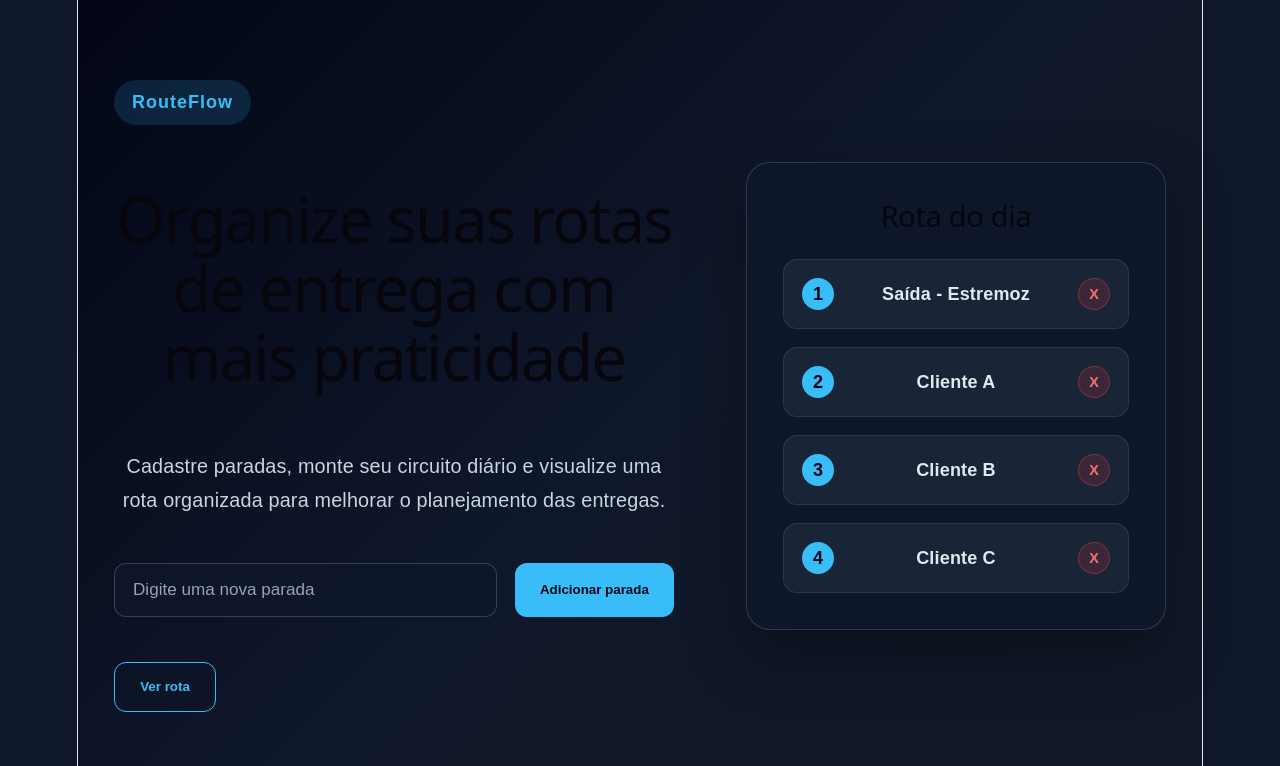
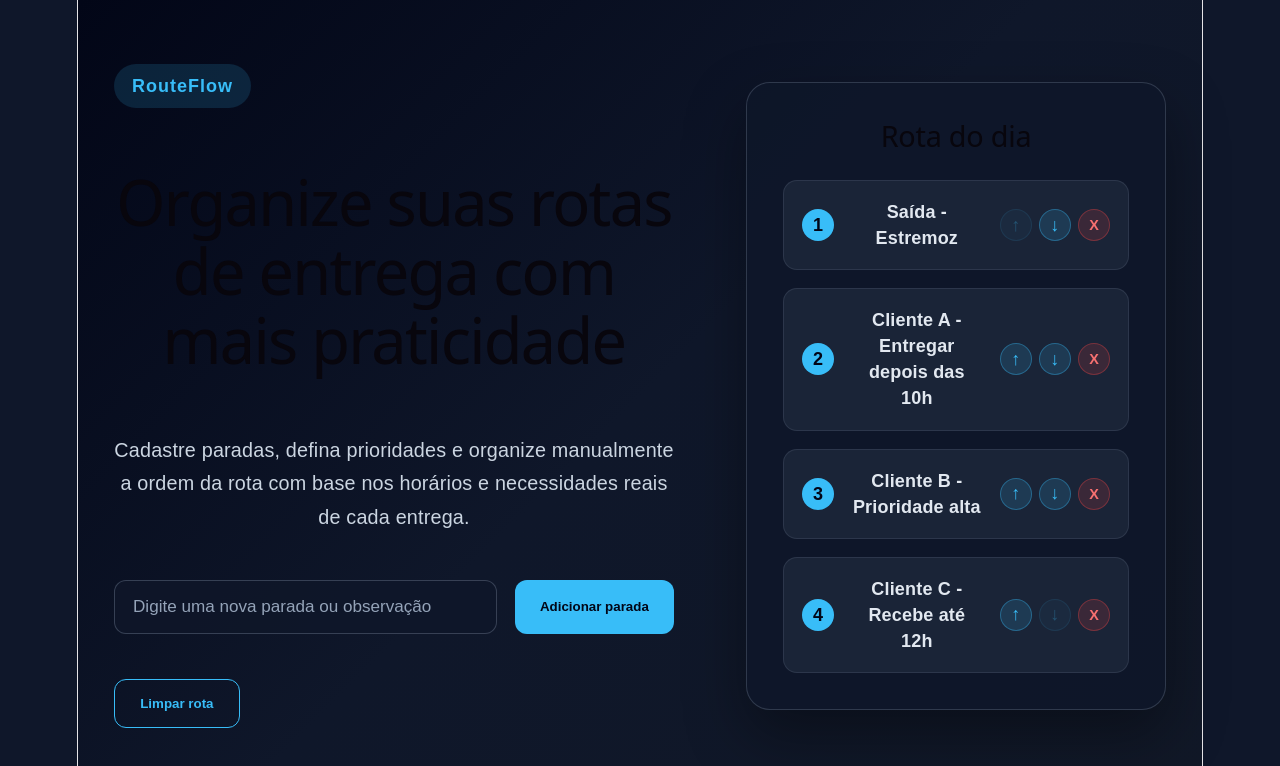
Before and after one commit to Brunnomk/routeflow, a React (Vite) app in the folder routeflow/: page / in a window 1280 px wide. Shown: the top 766 px of the page. Built offline with nearby package versions, Linux system fonts and the light colour scheme.

Commit message:
Adiciona organização manual da rota

```diff
--- a/routeflow/src/App.css
+++ b/routeflow/src/App.css
@@ -219,3 +219,41 @@ button.secondary {
     flex-direction: column;
   }
 }
+
+.route-actions {
+  display: flex;
+  align-items: center;
+  gap: 0.4rem;
+}
+
+.move-button {
+  width: 32px;
+  height: 32px;
+  padding: 0;
+  border-radius: 50%;
+  background: rgba(56, 189, 248, 0.15);
+  color: #38bdf8;
+  border: 1px solid rgba(56, 189, 248, 0.35);
+  font-size: 1rem;
+}
+
+.move-button:hover {
+  background: #38bdf8;
+  color: #020617;
+  box-shadow: 0 0 15px rgba(56, 189, 248, 0.35);
+}
+
+.move-button:disabled {
+  opacity: 0.3;
+  cursor: not-allowed;
+  transform: none;
+  box-shadow: none;
+}
+
+.empty-message {
+  color: #cbd5e1;
+  background: rgba(30, 41, 59, 0.8);
+  padding: 1rem;
+  border-radius: 14px;
+  border: 1px solid rgba(148, 163, 184, 0.15);
+}
--- a/routeflow/src/App.jsx
+++ b/routeflow/src/App.jsx
@@ -3,7 +3,12 @@ import './App.css';
 
 function App() {
   const [novaParada, setNovaParada] = useState('');
-  const [paradas, setParadas] = useState(['Saída - Estremoz', 'Cliente A', 'Cliente B', 'Cliente C']);
+  const [paradas, setParadas] = useState([
+    'Saída - Estremoz',
+    'Cliente A - Entregar depois das 10h',
+    'Cliente B - Prioridade alta',
+    'Cliente C - Recebe até 12h',
+  ]);
 
   function adicionarParada() {
     if (novaParada.trim() === '') {
@@ -20,6 +25,34 @@ function App() {
     setParadas(novaLista);
   }
 
+  function moverParaCima(index) {
+    if (index === 0) return;
+
+    const novaLista = [...paradas];
+    const paradaAtual = novaLista[index];
+
+    novaLista[index] = novaLista[index - 1];
+    novaLista[index - 1] = paradaAtual;
+
+    setParadas(novaLista);
+  }
+
+  function moverParaBaixo(index) {
+    if (index === paradas.length - 1) return;
+
+    const novaLista = [...paradas];
+    const paradaAtual = novaLista[index];
+
+    novaLista[index] = novaLista[index + 1];
+    novaLista[index + 1] = paradaAtual;
+
+    setParadas(novaLista);
+  }
+
+  function limparRota() {
+    setParadas([]);
+  }
+
   return (
     <main className="app">
       <section className="hero">
@@ -29,14 +62,14 @@ function App() {
           <h1>Organize suas rotas de entrega com mais praticidade</h1>
 
           <p>
-            Cadastre paradas, monte seu circuito diário e visualize uma rota organizada para melhorar o planejamento das
-            entregas.
+            Cadastre paradas, defina prioridades e organize manualmente a ordem da rota com base nos horários e
+            necessidades reais de cada entrega.
           </p>
 
           <div className="form-parada">
             <input
               type="text"
-              placeholder="Digite uma nova parada"
+              placeholder="Digite uma nova parada ou observação"
               value={novaParada}
               onChange={(event) => setNovaParada(event.target.value)}
             />
@@ -45,13 +78,18 @@ function App() {
           </div>
 
           <div className="hero-actions">
-            <button className="secondary">Ver rota</button>
+            <button className="secondary" onClick={limparRota}>
+              Limpar rota
+            </button>
           </div>
         </div>
 
         <div className="map-card">
           <h2>Rota do dia</h2>
 
+          {paradas.length === 0 ? (
+            <p className="empty-message">Nenhuma parada cadastrada. Adicione uma parada para começar.</p>
+          ) : (
             <div className="route-list">
               {paradas.map((parada, index) => (
                 <div className="route-item" key={index}>
@@ -59,12 +97,27 @@ function App() {
 
                   <p>{parada}</p>
 
+                  <div className="route-actions">
+                    <button className="move-button" onClick={() => moverParaCima(index)} disabled={index === 0}>
+                      ↑
+                    </button>
+
+                    <button
+                      className="move-button"
+                      onClick={() => moverParaBaixo(index)}
+                      disabled={index === paradas.length - 1}
+                    >
+                      ↓
+                    </button>
+
                     <button className="remove-button" onClick={() => removerParada(index)}>
                       X
                     </button>
                   </div>
+                </div>
               ))}
             </div>
+          )}
         </div>
       </section>
     </main>
```
Lines whose indentation alone changed are shown as unchanged.
